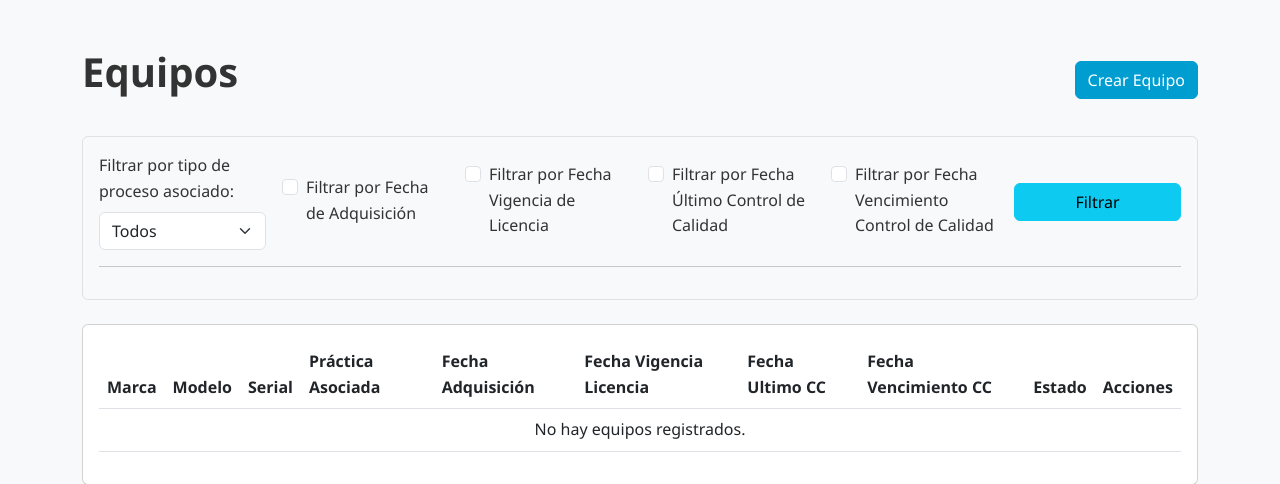
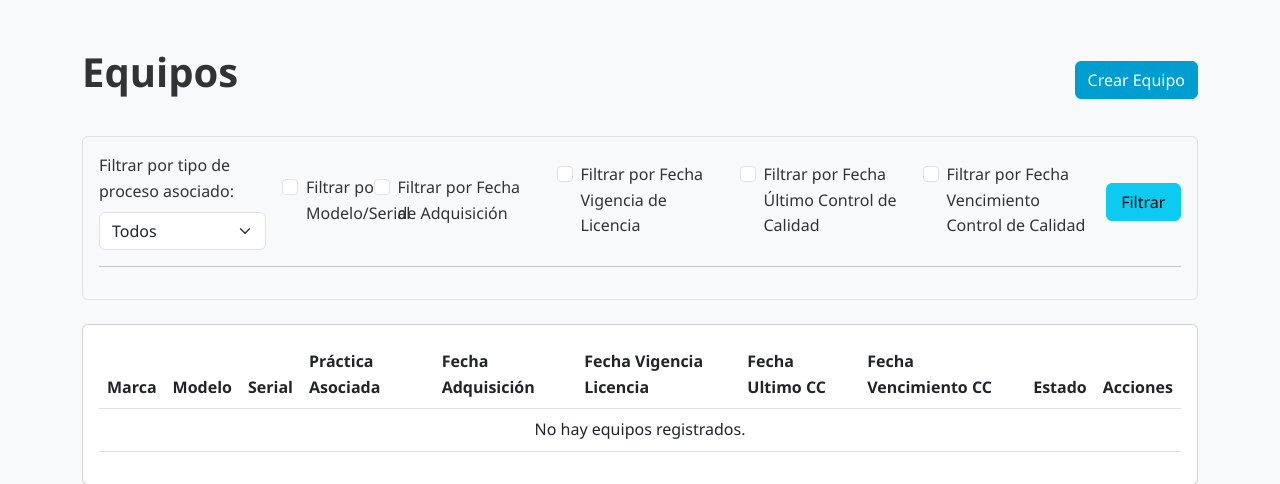
Before and after one commit to rad-solutions/webserver, a Django app: page /equipos/ in a window 1280 px wide. Shown: the part 62-546 px from the top of the page. Run offline with Django 5.2, Linux system fonts and the light colour scheme; the visitor is signed in with stand-in values (Sample User, id 1); data that the repository does not hold is empty; parts of the project's set-up code (start-up, migrations or seed data) failed here and were passed over.

Commit message:
feat: New filter by model or serial number in equipos_list page. Corresponding tests added.

```diff
--- a/app/views.py
+++ b/app/views.py
@@ -8,6 +8,7 @@ from django.contrib.auth.forms import UserCreationForm
 from django.contrib.auth.mixins import LoginRequiredMixin, PermissionRequiredMixin
 from django.contrib.auth.views import LoginView, redirect_to_login
 from django.core.exceptions import ValidationError
+from django.db.models import Q  # Importar Q para búsquedas OR
 from django.shortcuts import get_object_or_404, redirect, render
 from django.urls import reverse, reverse_lazy
 from django.views.generic import (
@@ -511,6 +512,9 @@ class EquiposListView(LoginRequiredMixin, ListView):
     def get_queryset(self):
         # Obtener el tipo de proceso desde los parámetros GET
         process_type_filter = self.request.GET.get("process_type", "todos")
+        text_search_term = self.request.GET.get(
+            "text_search_term", ""
+        ).strip()  # Nuevo filtro de texto
         inicio_adq_date_str = self.request.GET.get("inicio_adq_date")
         inicio_vig_lic_date_str = self.request.GET.get("inicio_vig_lic_date")
         inicio_last_cc_date_str = self.request.GET.get("inicio_last_cc_date")
@@ -527,6 +531,12 @@ class EquiposListView(LoginRequiredMixin, ListView):
         if process_type_filter != "todos":  # Si se especifica un tipo y no es "todos"
             queryset = queryset.filter(process__process_type=process_type_filter)
         # Si process_type_filter es "todos", no se aplica filtro adicional de tipo de proceso.
+
+        if text_search_term:
+            queryset = queryset.filter(
+                Q(modelo__icontains=text_search_term)
+                | Q(serial__icontains=text_search_term)
+            )
 
         # Filtrar por fecha de adquisición
         if inicio_adq_date_str:
@@ -623,6 +633,10 @@ class EquiposListView(LoginRequiredMixin, ListView):
         # Pasar todos los tipos de proceso al contexto para el dropdown
         choices_list = [("todos", "Todos")] + list(ProcessTypeChoices.choices)
         context["process_types"] = choices_list
+        # Pasar el término de búsqueda de texto al contexto
+        context["text_search_term"] = self.request.GET.get(
+            "text_search_term", ""
+        ).strip()
         # Para los filtros de fecha
         context["inicio_adq_date"] = self.request.GET.get("inicio_adq_date", "")
         context["inicio_vig_lic_date"] = self.request.GET.get("inicio_vig_lic_date", "")
--- a/templates/equipos/equipos_list.html
+++ b/templates/equipos/equipos_list.html
@@ -23,6 +23,14 @@
                     </option>
                     {% endfor %}
                 </select>
+            </div>
+            <div class="col-md-1">
+                <div class="form-check">
+                    <input class="form-check-input filter-group-toggle" type="checkbox" id="toggle_text_search" data-bs-toggle="collapse" data-bs-target="#text_search_fields" aria-expanded="false" aria-controls="text_search_fields" {% if text_search_term %}checked{% endif %}>
+                    <label class="form-check-label" for="toggle_text_search">
+                        Filtrar por Modelo/Serial
+                    </label>
+                </div>
             </div>
             <div class="col-md-2">
                 <div class="form-check">
@@ -56,12 +64,23 @@
                     </label>
                 </div>
             </div>
-            <div class="col-md-2">
+            <div class="col-md-1">
                 <button type="submit" class="btn btn-info w-100">Filtrar</button>
             </div>
         </div>
         <hr class="my-3">
 
+        {# Campo para Búsqueda por Texto (Modelo/Serial) #}
+        <div class="row g-3 align-items-end collapse {% if text_search_term %}show{% endif %}" id="text_search_fields">
+            <div class="col-md-3">
+                <h5>Búsqueda por Modelo/Serial</h5>
+            </div>
+            <div class="col-md-6">
+                <label for="text_search_term" class="form-label">Término:</label>
+                <input type="text" name="text_search_term" id="text_search_term" value="{{ text_search_term }}" class="form-control form-control-sm" placeholder="Escriba modelo o serial...">
+            </div>
+            <hr class="my-3">
+        </div>
         {# Campos para Fecha de Adquisición #}
         <div class="row g-3 align-items-end collapse {% if inicio_adq_date or end_adq_date %}show{% endif %}" id="adq_date_fields">
             <div class="col-md-3">
```
Also changed, not shown: app/tests/test_views.py (+123 -0 lines).
